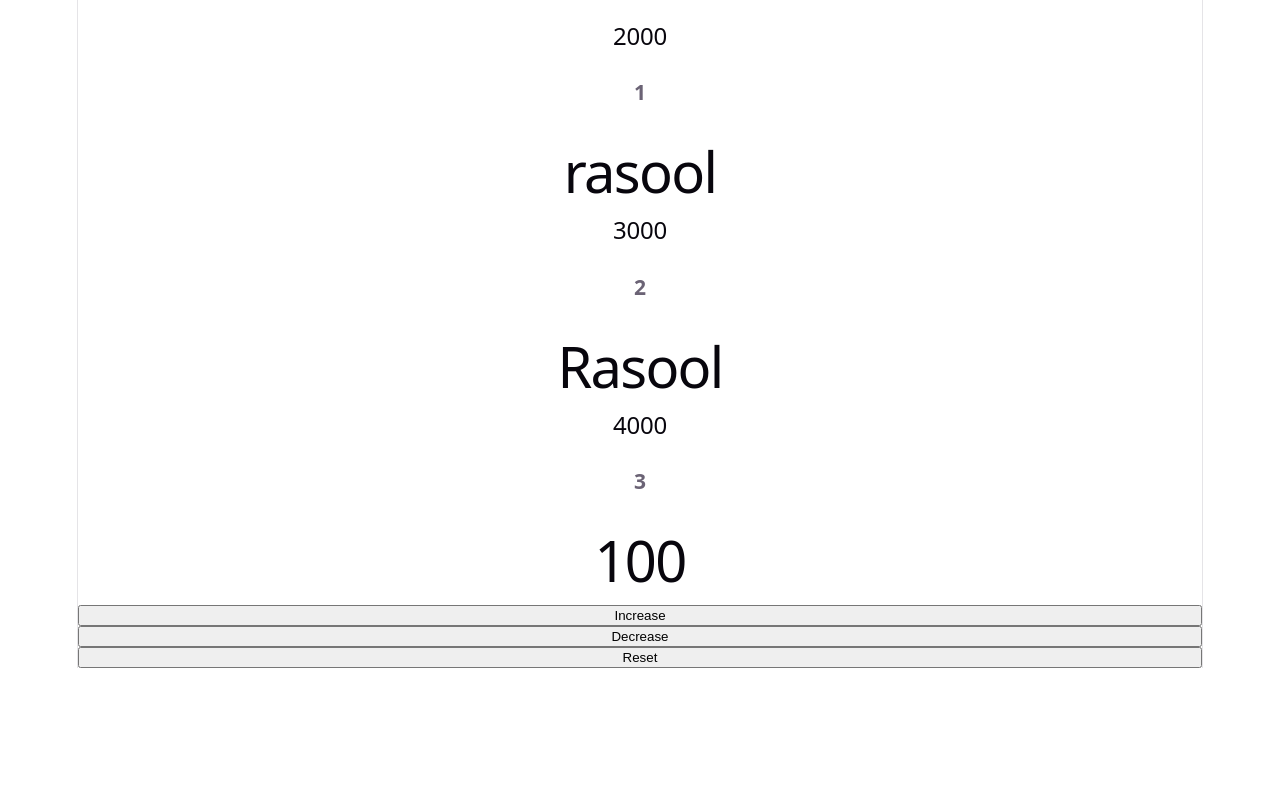
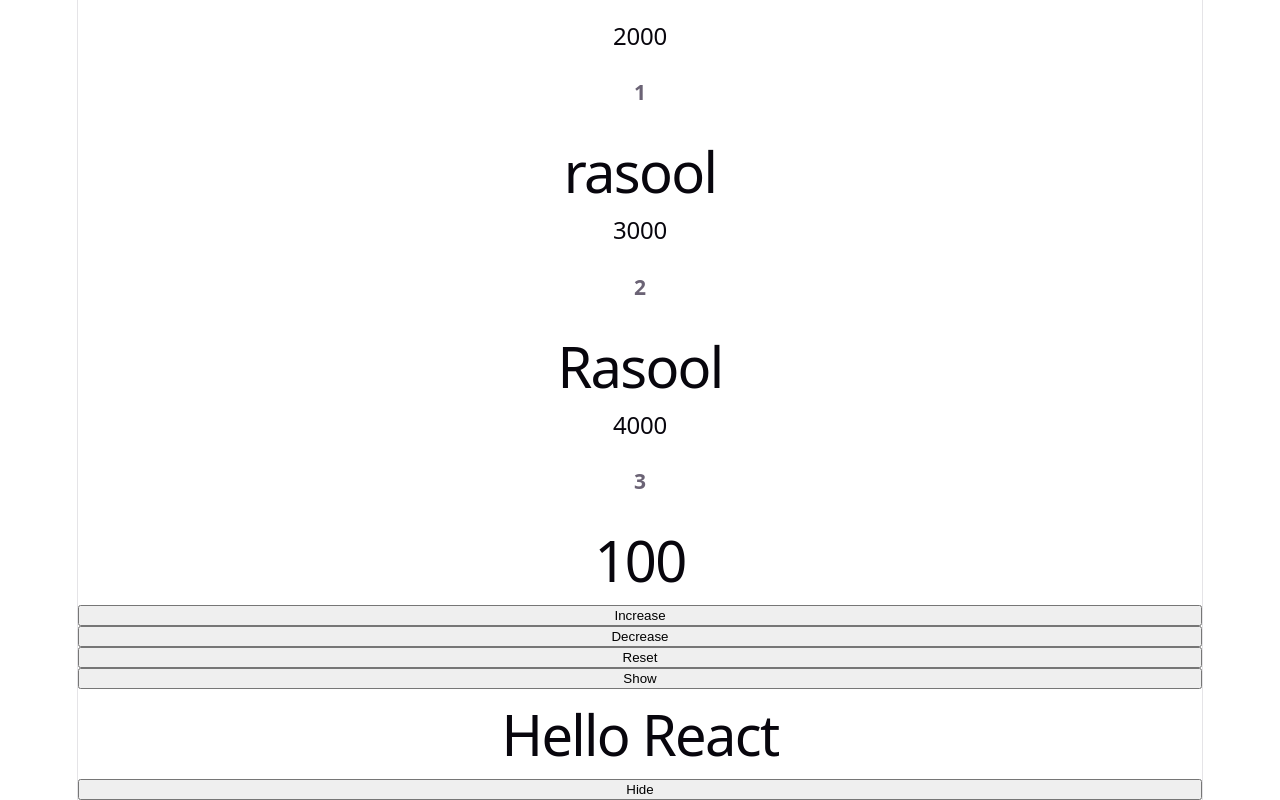
Before and after one commit to Taurasool/react-learning, a React (Vite) app: page / in a window 1280 px wide. Shown: the part 840-1640 px from the top of the page. Before the commit the page ends 1508 px from the top, so only its background shows below. Built offline with nearby package versions, Linux system fonts and the light colour scheme.

Commit message:
Practice multiple components with ShowHide

```diff
--- a/src/App.tsx
+++ b/src/App.tsx
@@ -5,6 +5,7 @@ import EmployeeCard from "./Props/Props.tsx";
 import ProductCard from "./Props/ProductCard.tsx";
 import TeacherCard from "./Props/TeacherCard.tsx";
 import Counter from "./Components/Counter.tsx";
+import ShowHide from "./Components/ShowHide.tsx";
 
 function App(){
     return (
@@ -27,6 +28,11 @@ function App(){
              <TeacherCard name="Rasool" price={4000} rating={3} />
 
              <Counter />
+
+             <ShowHide />
+
+
+
         </>
     );
 }
--- a/src/Components/Counter.tsx
+++ b/src/Components/Counter.tsx
@@ -15,7 +15,7 @@ function Counter() {
 
         <button onClick={()=> setCount(100)}> Reset </button>
         </>
-    )
+    );
 }
 
 export default Counter;
--- /dev/null
+++ b/src/Components/ShowHide.tsx
@@ -0,0 +1,37 @@
+// import { useState } from "react";
+//  function ShowHide() {
+//     const[show, setShow ] = useState(true);
+
+//  return (
+//     <>
+//       <button onClick={() => setShow(true)}>Show</button>
+//       {show && <h1>Hello React</h1>}
+//       <button onClick={() => setShow(true)}>Hide</button>
+//       {Hide && <h1>Hello React</h1>}
+
+//     </>
+//  );
+// }
+
+// export default ShowHide;
+
+
+
+
+import { useState } from "react";
+
+function ShowHide() {
+    const [show, setShow] = useState(true);
+
+    return (
+        <>
+            <button onClick={() => setShow(true)}>Show</button>
+
+            {show && <h1>Hello React</h1>}
+
+            <button onClick={() => setShow(false)}>Hide</button>
+        </>
+    );
+}
+
+export default ShowHide;
```
